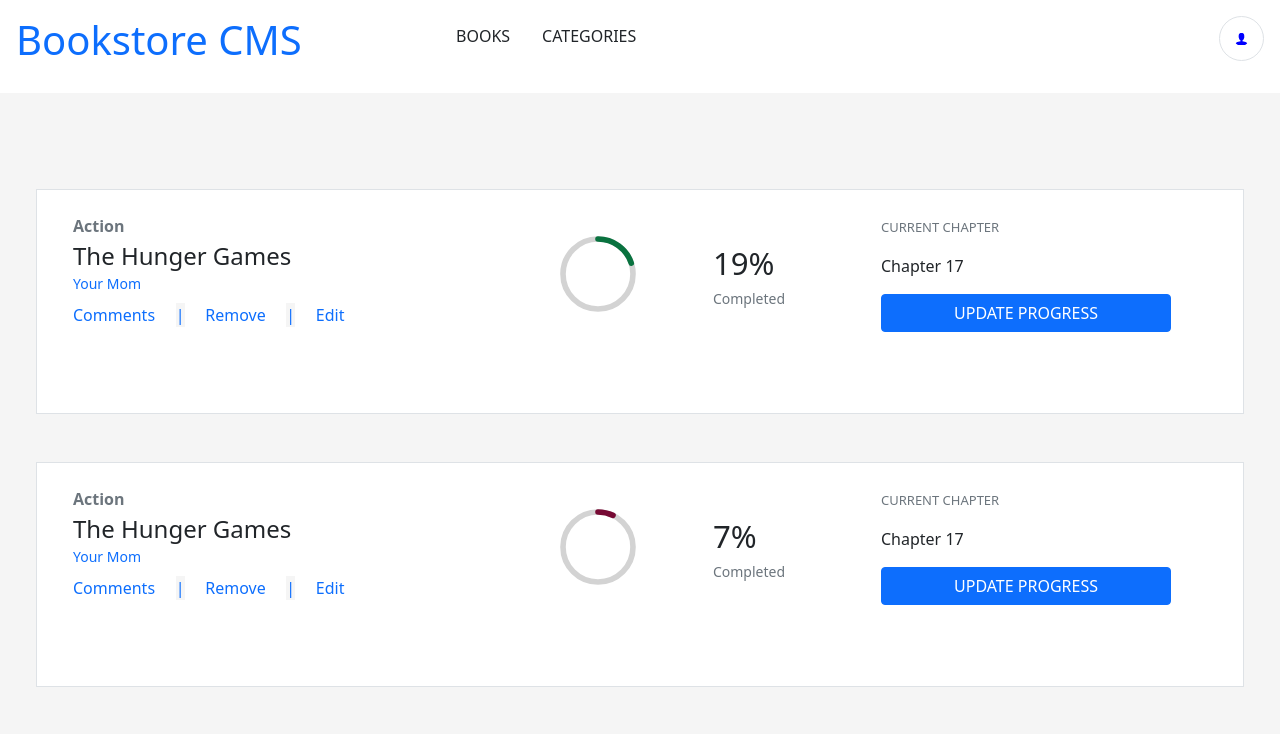
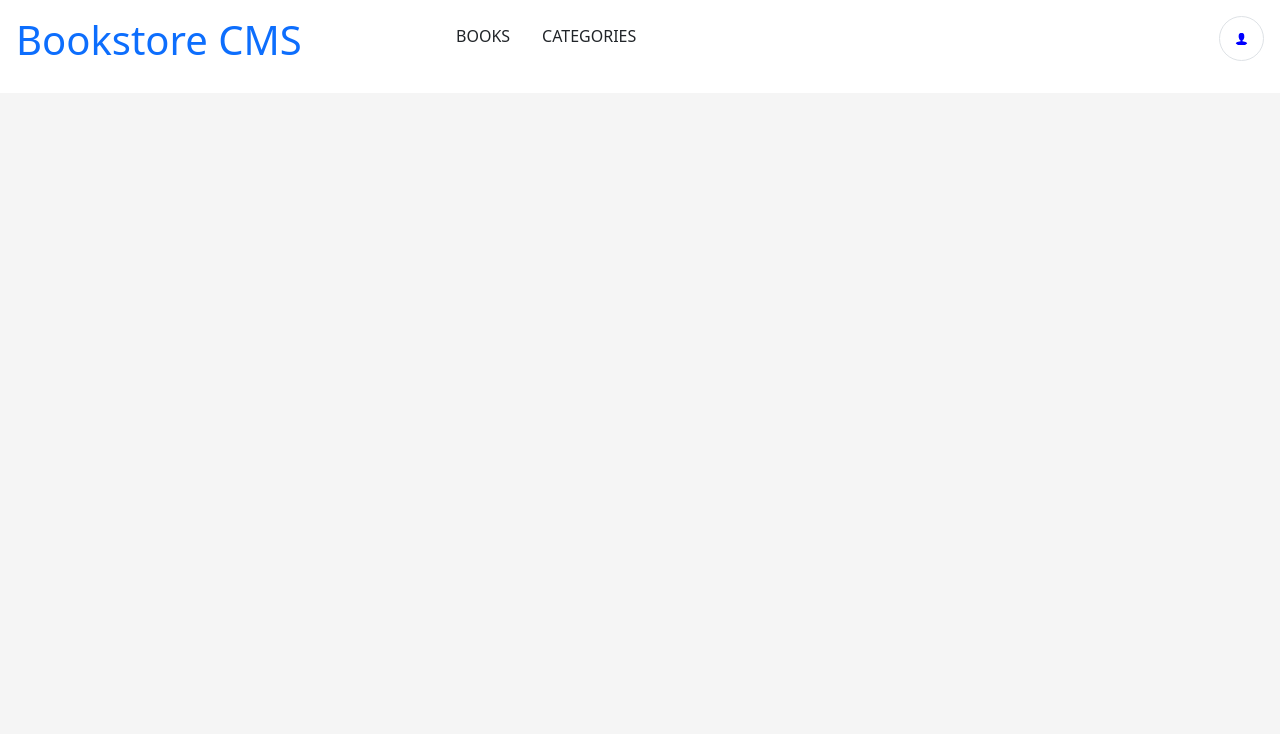
Before and after one commit to amiraabouhadid/bookstore, a React (Create React App) app: page / in a window 1280 px wide. Shown: the top 734 px of the page. Built offline with nearby package versions, Linux system fonts and the light colour scheme.

Commit message:
update home page link

```diff
--- a/src/App.js
+++ b/src/App.js
@@ -9,7 +9,7 @@
   <Router>
     <Navbar />
     <Routes>
-      <Route path="/" element={<Books />} />
+      <Route path="/bookstore" element={<Books />} />
       <Route path="/categories" element={<Categories />} />
     </Routes>
   </Router>
```
